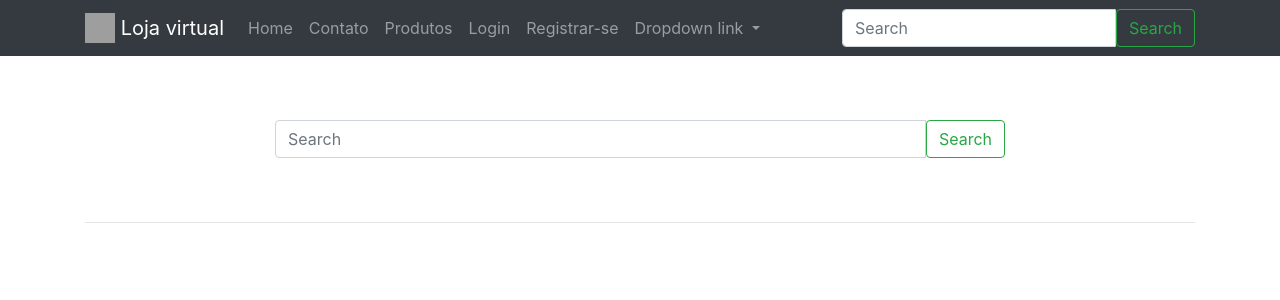
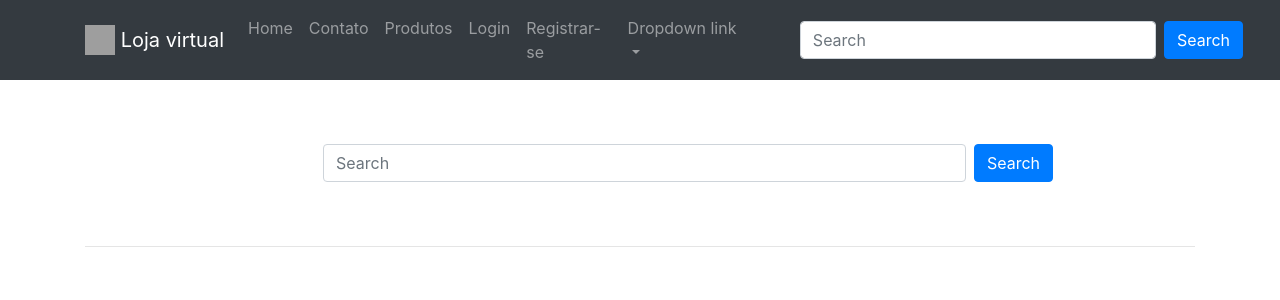
Before and after one commit to Raphal-Mazini/Ecommerce-Django, a Django app: page /search/ in a window 1280 px wide. Shown: the top 300 px of the page. Run offline with Django 5.2, Linux system fonts and the light colour scheme; data that the repository does not hold is empty; some libraries are stand-ins or nearby versions; grey boxes are pictures that could not be loaded.

Commit message:
Projeto E-Commerce Django -- update: products/models.py;search/templates/search/snippets/search-form.html;search/views.py;template/base/navbar.html

```diff
--- a/products/models.py
+++ b/products/models.py
@@ -1,3 +1,4 @@
+from django.db.models import Q
 from django.db import models
 from .utils import unique_slug_generator
 from django.db.models.signals import pre_save
@@ -5,11 +6,18 @@ from django.urls import reverse
 
 #Custom queryset
 class ProductQuerySet(models.query.QuerySet):
+
     def active(self):
         return self.filter(active = True)
 
     def featured(self):
         return self.filter(featured = True, active = True)
+
+    def search(self, query):
+        lookups = (Q(title__contains = query) |
+                   Q(description__contains = query) |
+                   Q(price__contains = query))
+        return self.filter(lookups).distinct()
 
 class ProductManager(models.Manager):
 
@@ -20,7 +28,7 @@ class ProductManager(models.Manager):
         return self.get_queryset().active()
 
     def featured(self):
-        #return self.get_queryset().filter(featured = True)
+        #self.get_queryset().filter(featured = True)
         return self.get_queryset().featured()
 
     def get_by_id(self, id):
@@ -28,6 +36,9 @@ class ProductManager(models.Manager):
         if qs.count() == 1:
             return qs.first()
         return None
+
+    def search(self, query):
+        return self.get_queryset().active().search(query)
 
 # Create your models here.
 class Product(models.Model): #product_category
@@ -40,8 +51,8 @@ class Product(models.Model): #product_category
     active      = models.BooleanField(default = True)
     timestamp   = models.DateTimeField(auto_now_add = True)
 
+
     objects = ProductManager()
-
 
     def get_absolute_url(self):
         #return "/products/{slug}/".format(slug = self.slug)
@@ -50,6 +61,7 @@ class Product(models.Model): #product_category
     #python 3
     def __str__(self):
         return self.title
+
     #python 2
     def __unicode__(self):
         return self.title
--- a/search/templates/search/snippets/search-form.html
+++ b/search/templates/search/snippets/search-form.html
@@ -1,8 +1,8 @@
 <form method='GET' action='{% url "search:query" %}' class="form my-2 my-lg-0">
-  <div class="input-group">
-    <input class="form-control" type="search" placeholder="Search" name='q' aria-label="Search" value='{{ request.GET.q }}'>
-    <span class="input-group-btn">
-      <button class="btn btn-outline-success" type="submit">Search</button>
+  <div class="input-group mx-5">
+    <input class="form-control rounded border-2" type="search" placeholder="Search" name='q' aria-label="Search" value='{{ request.GET.q }}'>
+    <span class="input-group-btn ml-2">
+      <button class="btn btn-primary" type="submit">Search</button>
     </span>
   </div>
 </form>
--- a/search/views.py
+++ b/search/views.py
@@ -20,5 +20,5 @@ class SearchProductView(ListView):
         query = result.get('q',  None) # method['q']
         print('Consulta', query)
         if query is not None:
-            return Product.objects.filter(title__contains = query)
+            return Product.objects.search(query)
         return Product.objects.featured()
--- a/template/base/navbar.html
+++ b/template/base/navbar.html
@@ -7,7 +7,7 @@
 <nav class="navbar navbar-expand-lg navbar-dark bg-dark mb-3">
   <div class='container'>
     <a class="navbar-brand" href="{{ home_url }}">
-      <img src="https://getbootstrap.com/docs/4.0/assets/brand/bootstrap-solid.svg" width="30" height="30" class="d-inline-block align-top" alt="">
+      <img src="https://images.icon-icons.com/1533/PNG/512/3338090-cool-emoji-emoticon-face-smiley_106816.png" width="30" height="30" class="d-inline-block align-top" alt=""> <!--https://getbootstrap.com/docs/4.0/assets/brand/bootstrap-solid.svg -->
       {% if nome_da_marca %}
       {{ nome_da_marca }}
       {% else %} C&oacute;digo Fluente eCommerce
```
